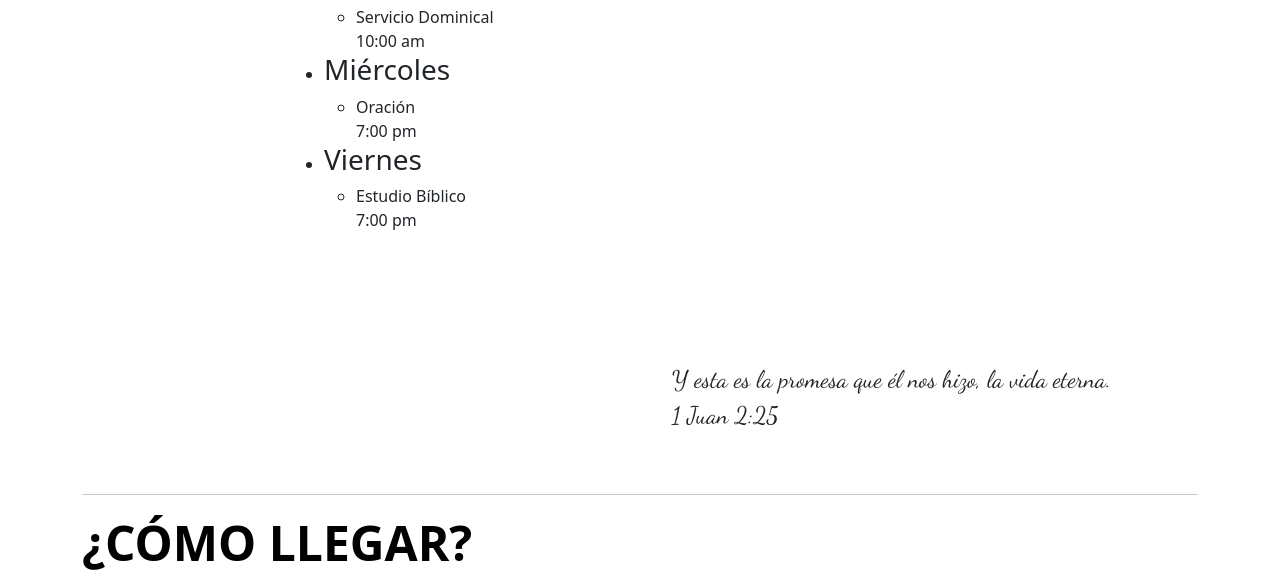
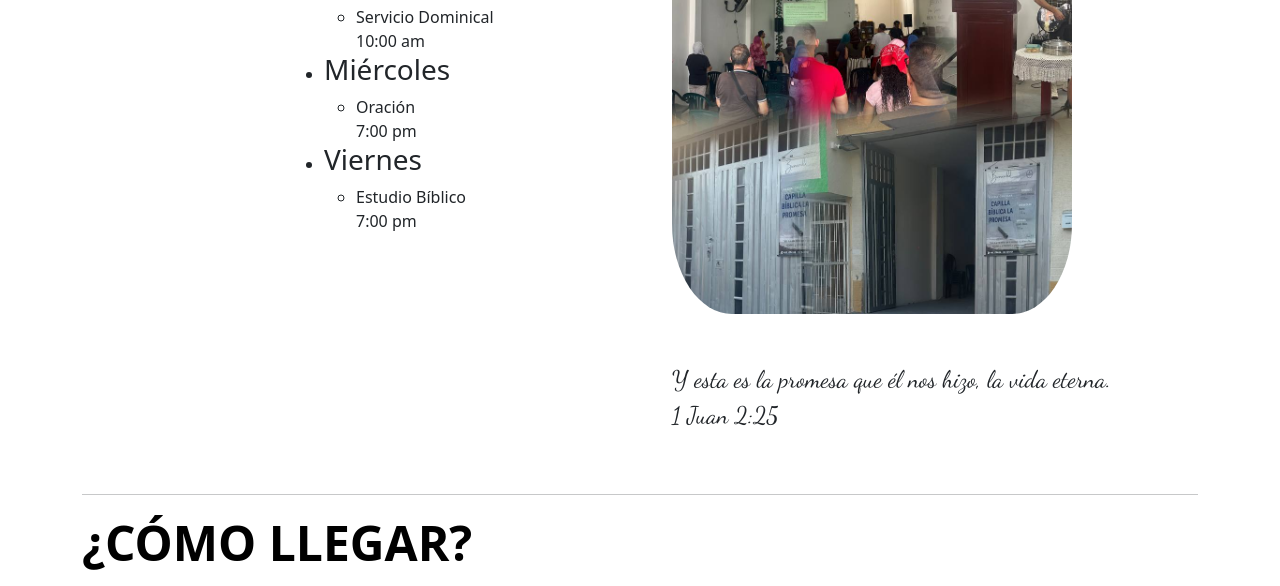
Before and after one commit to karenlorenapineda/web-promesa, a plain HTML site: page index.html in a window 1280 px wide. Shown: the part 514-1100 px from the top of the page. Drawn offline with nearby package versions, Linux system fonts and the light colour scheme; grey boxes are pictures that could not be loaded.

Commit message:
Update index.html

```diff
--- a/index.html
+++ b/index.html
@@ -36,7 +36,7 @@
                 <div class="row flex-lg-row-reverse align-items-center g-5 py-1">
                     <h1 class="py-5 " style="color: white; text-align: center;">...</h1>
                   <div class="col-8 col-sm-8 col-lg-6">
-                    <img src="./assets/images/church.jpg" class=" fachada d-block ml-0 img-fluid" alt="Bootstrap Themes" width="400" height="600" loading="lazy">
+                    <img src="./assets/images/church.jpeg" class=" fachada d-block ml-0 img-fluid" alt="Bootstrap Themes" width="400" height="600" loading="lazy">
                     <p class="verse pt-5"> Y esta es la promesa que él nos hizo, la vida eterna. <br>
                     1 Juan 2:25</p>
                   </div>
```
